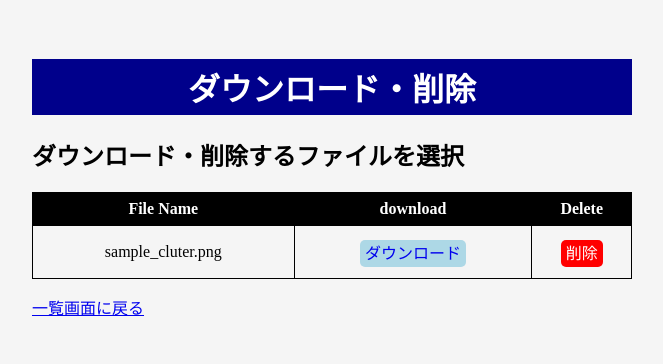
After one commit to takashisuo/learning, a Flask app: page /dd in a window 1280 px wide. The commit adds this page. Shown: the top 364 px of the page, without its empty margins (6-669 px from the left). Run offline with Flask 3, Linux system fonts and the light colour scheme.

Commit message:
15章対応完了

```diff
--- a/flask/scikit_learn_prj/app.py
+++ b/flask/scikit_learn_prj/app.py
@@ -1,5 +1,6 @@
 from flask import (
-    Flask, render_template, request, flash, redirect, url_for
+    Flask, render_template, request, flash, redirect, url_for,
+    send_from_directory
     )
 import os
 from flask_sqlalchemy import SQLAlchemy
@@ -72,5 +73,21 @@ def clustering(id):
     flash('処理が完了しました')
     return redirect(url_for('index'))
 
+@app.route('/dd')
+def dd():
+    files = os.listdir('download')
+    header = 'ダウンロード・削除'
+    return render_template('dd.html', header=header, files=files)
+
+@app.route('/download/<string:file>')
+def download(file):
+    return send_from_directory('download', file, as_attachment=True)
+
+@app.route('/output_delete/<string:file>')
+def output_delete(file):
+    delete_file_path = 'download/' + file
+    os.remove(delete_file_path)
+    return redirect(url_for('dd'))
+
 if __name__ == '__main__':
     app.run(debug=True)
--- /dev/null
+++ b/flask/scikit_learn_prj/templates/dd.html
@@ -0,0 +1,37 @@
+<!DOCTYPE html>
+<html lang="ja">
+    <head>
+        <meta charset="utf-8">
+        <title>index</title>
+        <link rel="stylesheet" href="static/css/style.css">
+    </head>
+    <body>
+        <h1>{{ header }}</h1>
+        <h2>ダウンロード・削除するファイルを選択</h2>
+        <table>
+            <tr>
+                <th>File Name</th>
+                <th>download</th>
+                <th>Delete</th>
+            </tr>
+            {% for file in files %}
+                <tr>
+                    <td>{{ file }}</td>
+                    <td>
+                        <a href="/download/{{file}}" class="download">ダウンロード</a>
+                    </td>
+                    <td>
+                        <a href="/output_delete/{{file}}" class="delete">削除</a>
+                    </td>
+                </tr>
+            {% else %}
+                <tr>
+                    <td>ファイルがありません</td>
+                    <td>N/A</td>
+                    <td>N/A</td>
+                </tr>
+            {% endfor %}
+        </table>
+        <p><a href="/">一覧画面に戻る</p>
+    </body>
+</html>
--- a/flask/scikit_learn_prj/templates/index.html
+++ b/flask/scikit_learn_prj/templates/index.html
@@ -42,7 +42,7 @@
         </table>
         <p>
             <a href="/upload" class="upload">アップロード</a>|
-            "ダウンロード・削除"リンクを表示
+            <a href="/dd" class="dd">ダウンロード・削除</a>
         </p>
         <hr size="5" noshade="" width="600" align="left">
         <p>作成日 xx月xx日</p>
```
